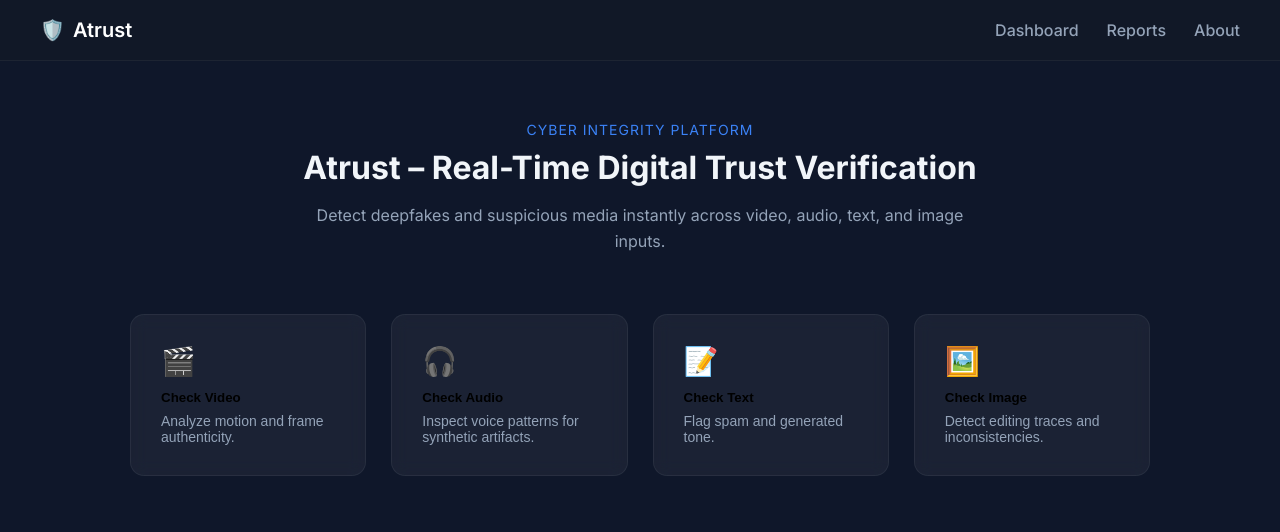
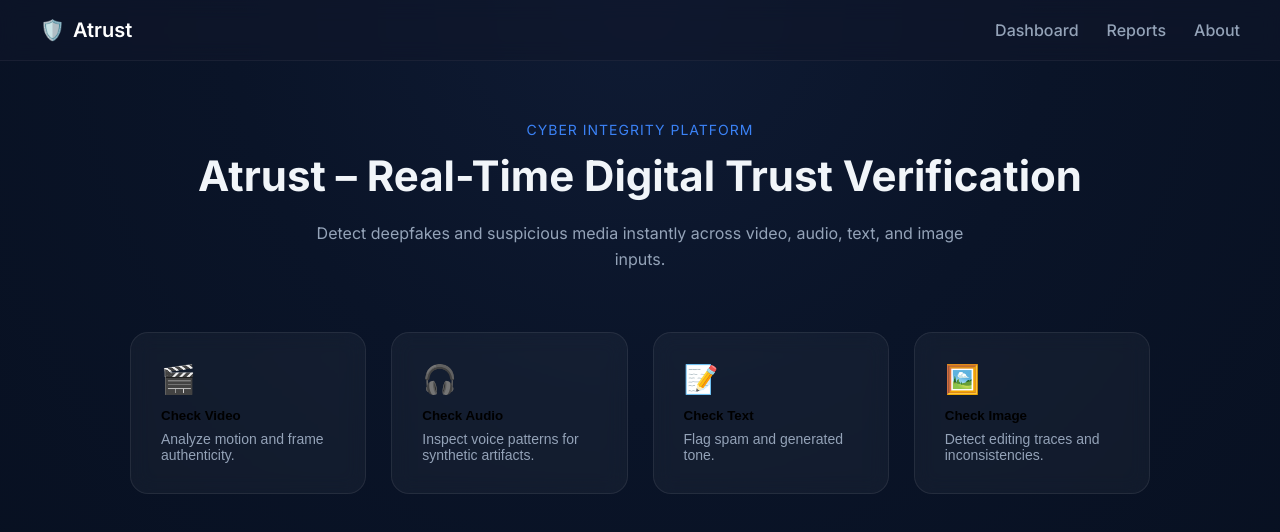
Before and after one commit to mansijha1707-blip/Atrust, a plain HTML site: page index.html in a window 1280 px wide. Drawn offline with Linux system fonts and the light colour scheme.

Commit message:
Update styles for background, header, and cards

```diff
--- a/styles.css
+++ b/styles.css
@@ -1,4 +1,4 @@
-/* ===== Reset ===== */
+
 * {
   margin: 0;
   padding: 0;
@@ -7,14 +7,20 @@
 
 body {
   font-family: 'Inter', sans-serif;
-  background: #0f172a;
+  background: radial-gradient(
+    circle at top,
+    #0f1b34 0%,
+    #0a1428 40%,
+    #070f1f 100%
+  );
   color: #f1f5f9;
   min-height: 100vh;
 }
 
-/* ===== Header ===== */
+
 .site-header {
-  background: #111827;
+  background: rgba(15, 23, 42, 0.6);
+  backdrop-filter: blur(10px);
   padding: 18px 40px;
   border-bottom: 1px solid rgba(255,255,255,0.05);
 }
@@ -52,7 +58,7 @@ body {
   color: white;
 }
 
-/* ===== Hero ===== */
+
 .main-content {
   padding: 60px 40px;
   max-width: 1100px;
@@ -67,14 +73,15 @@ body {
 .hero-kicker {
   color: #3b82f6;
   font-size: 14px;
-  margin-bottom: 10px;
+  margin-bottom: 12px;
+  letter-spacing: 1px;
   text-transform: uppercase;
-  letter-spacing: 1px;
 }
 
 .hero h1 {
-  font-size: 32px;
-  margin-bottom: 16px;
+  font-size: 42px;
+  font-weight: 700;
+  margin-bottom: 20px;
 }
 
 .hero-subtitle {
@@ -84,7 +91,7 @@ body {
   line-height: 1.6;
 }
 
-/* ===== Cards ===== */
+
 .card-grid {
   display: grid;
   grid-template-columns: repeat(auto-fit, minmax(220px, 1fr));
@@ -92,20 +99,20 @@ body {
 }
 
 .action-card {
-  background: rgba(255,255,255,0.05);
-  border: 1px solid rgba(255,255,255,0.06);
+  background: rgba(255, 255, 255, 0.04);
+  border: 1px solid rgba(255, 255, 255, 0.08);
   padding: 30px;
-  border-radius: 14px;
+  border-radius: 18px;
   cursor: pointer;
-  transition: 0.25s ease;
+  transition: 0.3s ease;
   text-align: left;
-  backdrop-filter: blur(8px);
+  backdrop-filter: blur(10px);
 }
 
 .action-card:hover {
-  transform: translateY(-4px);
+  transform: translateY(-6px);
   border-color: #3b82f6;
-  background: rgba(255,255,255,0.08);
+  box-shadow: 0 20px 40px rgba(0, 0, 0, 0.4);
 }
 
 .card-icon {
@@ -125,7 +132,7 @@ body {
   color: #94a3b8;
 }
 
-/* ===== Modal ===== */
+
 .modal {
   position: fixed;
   inset: 0;
@@ -181,7 +188,7 @@ body {
   color: white;
 }
 
-/* ===== Upload Form ===== */
+
 .upload-form {
   display: flex;
   flex-direction: column;
@@ -216,7 +223,7 @@ body {
   background: #2563eb;
 }
 
-/* ===== Reports Page Styling (Future Ready) ===== */
+
 .score-section {
   margin-top: 40px;
   text-align: center;
```
